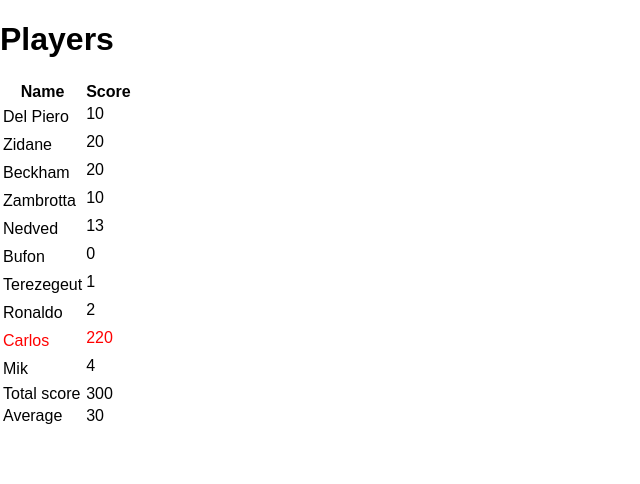
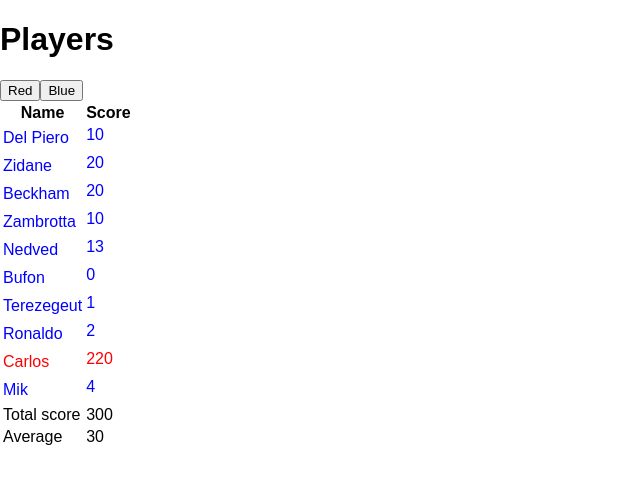
Before and after one commit to RafalPaluch/zadaniedomowe-react-2.1, a React (Create React App) app: page / in a window 1280 px wide. Shown: the top 484 px of the page, without its empty margins (0-640 px from the left). Built offline with nearby package versions, Linux system fonts and the light colour scheme.

Commit message:
Setting state to comp.

```diff
--- a/src/App.js
+++ b/src/App.js
@@ -1,5 +1,6 @@
 import React, { Component } from 'react';
-import {Table} from 'react-bootstrap';
+import {Table, Button, ButtonToolbar} from'react-bootstrap';
+
 
 import './App.css'
 
@@ -11,13 +12,26 @@
         this.state ={
             highlightingColor : 'red'
         }
+
+
+
+
     }
     render() {
         return (
             <div>
+
                 <h1>
                     Players
                 </h1>
+                <ButtonToolbar>
+                    <Button onClick={
+                        ()=>this.setState({highlightingColor:'black'})
+                    }>Red</Button>
+                    <Button onClick={
+                        ()=>this.setState({highlightingColor:'green'})
+                    }>Blue</Button>
+                </ButtonToolbar>
                 <Table>
                     <thead>
                     <tr>
@@ -29,8 +43,8 @@
                     {players.map(
                         (player) => (
                             <tr key={player.id}>
-                      <td style ={{color : player.points >100? this.state.highlightingColor: player.points}}>{player.username}</td>
-                      <td style ={{color : player.points >100? this.state.highlightingColor: player.points}}>{player.points}<td></td></td>
+                                <td style ={{color : player.points >100? this.state.highlightingColor: 'blue'}}>{player.username}</td>
+                                <td style ={{color : player.points >100? this.state.highlightingColor: 'blue'}}>{player.points}<td></td></td>
                             </tr>))}
 
 
```
Lines whose indentation alone changed are shown as unchanged.
